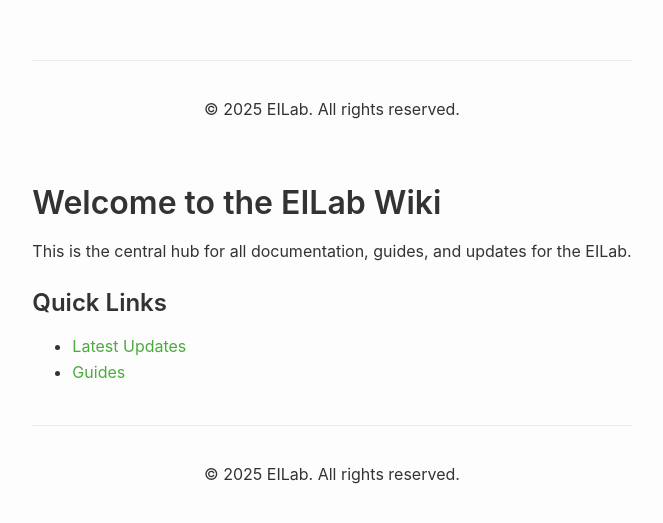
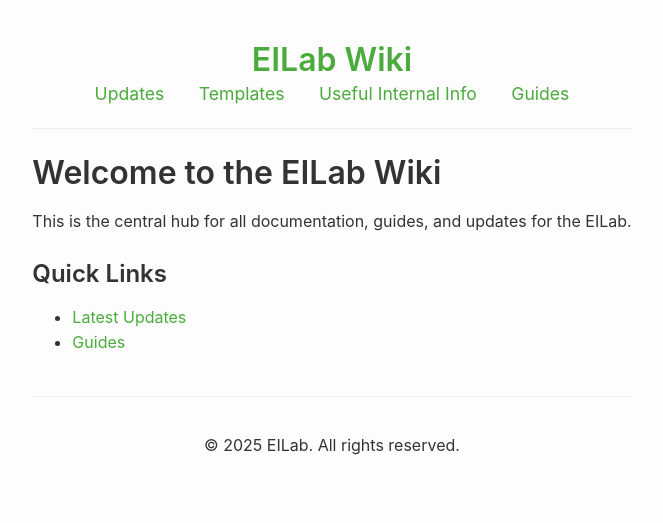
Before and after one commit to cadoraghese/demo_wiki_eilab, a Jekyll site: the page built from index.md, in a window 1280 px wide. Shown: the top 523 px of the page, without its empty margins (308-971 px from the left). Built offline with Jekyll 4.4.1, drawn with Linux system fonts in a browser that asks for light colours.

Commit message:
Update header.html

```diff
--- a/_includes/header.html
+++ b/_includes/header.html
@@ -1,3 +1,9 @@
-<footer>
-  <p>&copy; {{ "now" | date: "%Y" }} EILab. All rights reserved.</p>
-</footer>
+<header>
+  <h1><a href="{{ "/" | relative_url }}">{{ site.title }}</a></h1>
+  <nav>
+    <a href="{{ "/Updates" | relative_url }}">Updates</a>
+    <a href="#">Templates</a>
+    <a href="#">Useful Internal Info</a>
+    <a href="{{ "/Guides" | relative_url }}">Guides</a>
+  </nav>
+</header>
```
